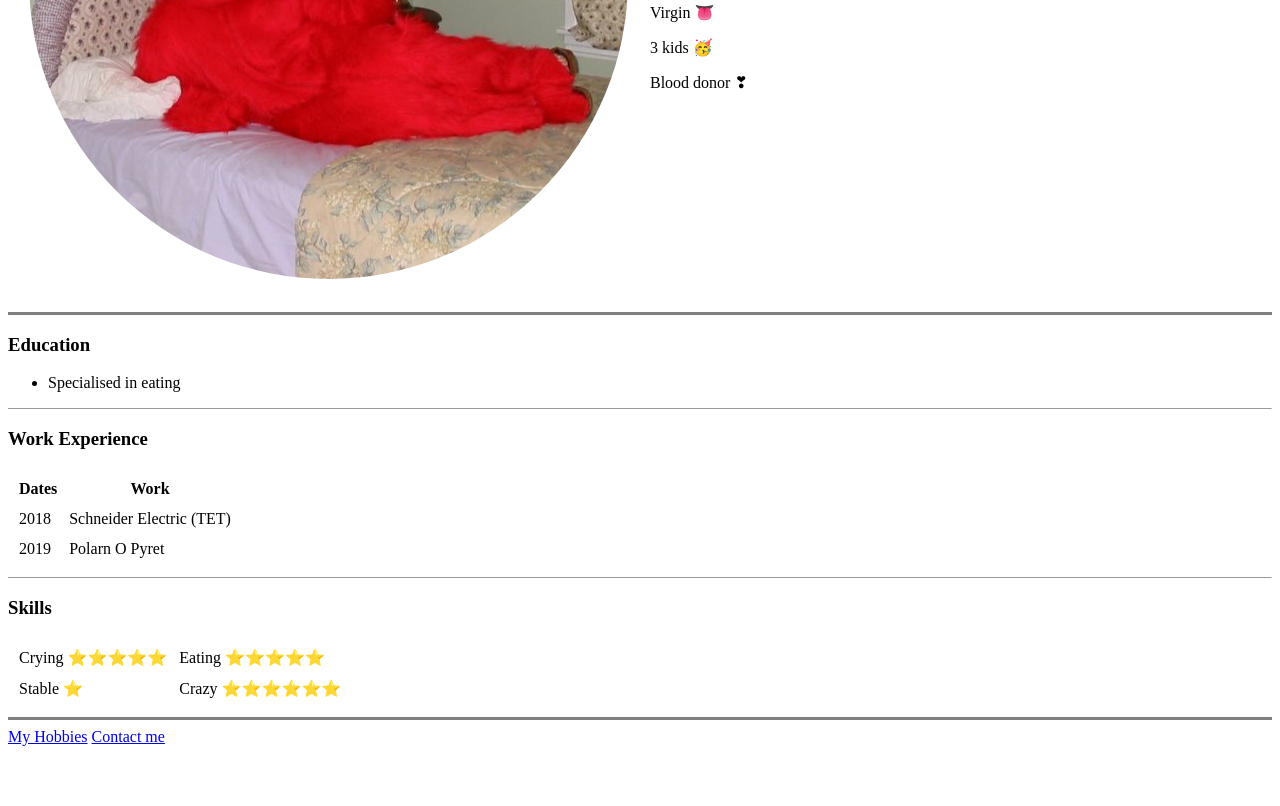
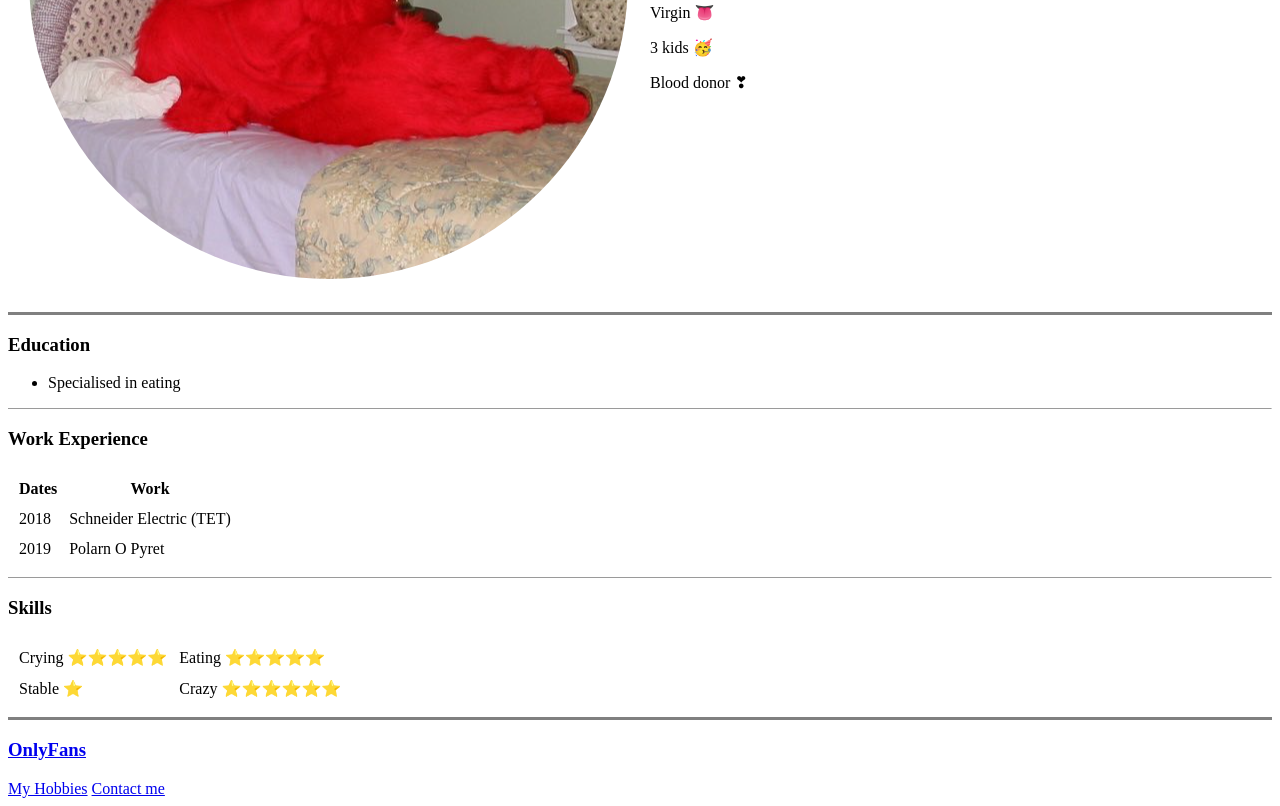
Before and after one commit to saliisa/My-ghetto-website, a plain HTML site: page index.html in a window 1280 px wide. Shown: the part 349-1155 px from the top of the page. Before the commit the page ends 1103 px from the top, so only its background shows below. Drawn offline with Linux system fonts and the light colour scheme.

Commit message:
Add files via upload

```diff
--- a/index.html
+++ b/index.html
@@ -101,7 +101,7 @@
 
 <hr size="3" noshade>
 
-
+<h3><a href="https://www.google.com/url?sa=i&url=https%3A%2F%2Fwww.bedbathandbeyond.com%2Fstore%2Fproduct%2Flasko-reg-12-inch-table-fan%2F1017105892&psig=AOvVaw0VdJRmSA9zyKU4TbIspyc3&ust=1612896604647000&source=images&cd=vfe&ved=0CAIQjRxqFwoTCMDu5Zz62u4CFQAAAAAdAAAAABAD">OnlyFans</a></h3>
 
 
 
```
